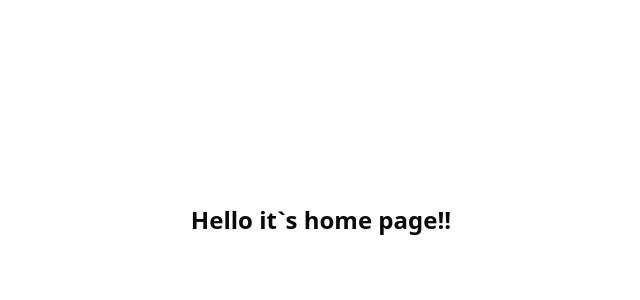
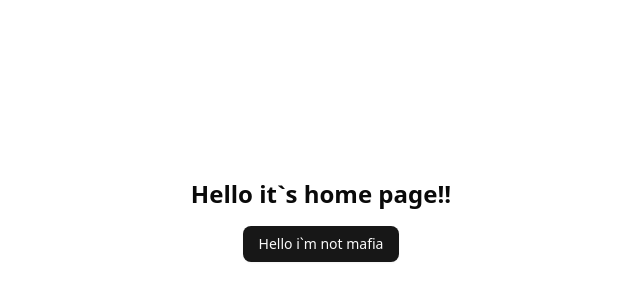
Before and after one commit to SyniookIvan/Online-mafia, a Next.js app: page / in a window 1280 px wide. Shown: the part 180-480 px from the top of the page, without its empty margins (319-959 px from the left). Built offline with nearby package versions, Linux system fonts and the light colour scheme.

Commit message:
Add button to home page

```diff
--- a/app/page.tsx
+++ b/app/page.tsx
@@ -1,8 +1,11 @@
+import { Button } from "@/shared/components";
+
 export default function Home() {
   return (
     <div className="flex min-h-screen justify-center items-center">
       <div className="flex flex-col items-center space-y-4">
         <h1 className="text-2xl font-bold">Hello it`s home page!!</h1>
+        <Button>Hello i`m not mafia</Button>
       </div>
     </div>
   );
```
